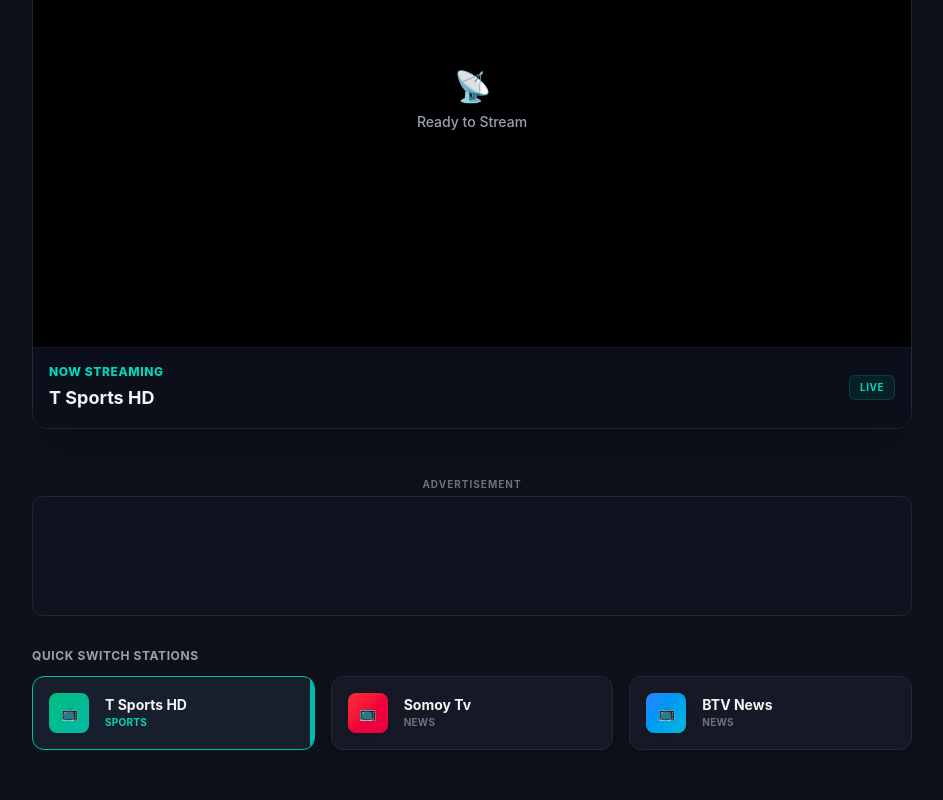
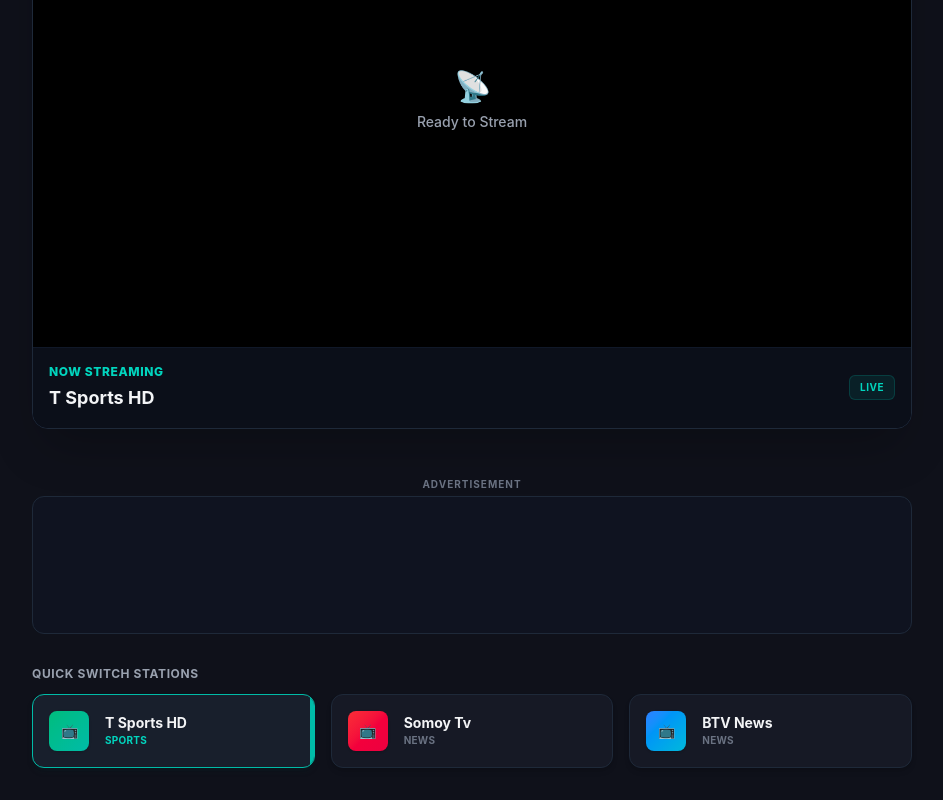
Before and after one commit to NurHossain-nur/live-free-tv-client, a React (Vite) app: page / in a window 1280 px wide. Shown: the part 335-1135 px from the top of the page, without its empty margins (168-1111 px from the left). Built offline with nearby package versions, Linux system fonts and the light colour scheme; no server answers.

Commit message:
feat: refactor NativeAd component to use iframe for ad rendering and remove script injection logic

```diff
--- a/src/components/add/NativeAd.jsx
+++ b/src/components/add/NativeAd.jsx
@@ -1,44 +1,35 @@
-import React, { useEffect, useRef } from 'react';
+import React from 'react';
 
 export const NativeAd = () => {
-  const adContainerRef = useRef(null);
-
-  useEffect(() => {
-    const containerId = "container-9127909b59c038a619317abdf6266f0b";
-    const scriptSrc = "https://pl29698433.effectivecpmnetwork.com/9127909b59c038a619317abdf6266f0b/invoke.js";
-
-    if (adContainerRef.current) {
-      // 1. Assign the strict Adsterra ID and wipe it clean
-      adContainerRef.current.id = containerId;
-      adContainerRef.current.innerHTML = '';
-
-      // 2. HUNT DOWN AND DELETE OLD SCRIPTS:
-      // This is the magic fix! It destroys the script from the previous tab
-      // so Adsterra is forced to show the ad again on the new tab.
-      const oldScripts = document.querySelectorAll(`script[src="${scriptSrc}"]`);
-      oldScripts.forEach(script => script.remove());
-
-      // 3. Inject a brand new script directly into the container
-      const script = document.createElement('script');
-      script.async = true;
-      script.dataset.cfasync = "false";
-      script.src = scriptSrc;
-
-      adContainerRef.current.appendChild(script);
-    }
-
-    // 4. CLEANUP: When you click away to another page, destroy the ad contents
-    return () => {
-      if (adContainerRef.current) {
-        adContainerRef.current.innerHTML = '';
-      }
-    };
-  }, []);
+  // We write the pure HTML for the ad inside a string
+  const iframeContent = `
+    <!DOCTYPE html>
+    <html>
+      <head>
+        <style>
+          body, html {
+            margin: 0; padding: 0; width: 100%; height: 100%;
+            display: flex; justify-content: center; align-items: center;
+            overflow: hidden; background-color: transparent;
+          }
+        </style>
+      </head>
+      <body>
+        <div id="container-9127909b59c038a619317abdf6266f0b"></div>
+        <script async="async" data-cfasync="false" src="https://pl29698433.effectivecpmnetwork.com/9127909b59c038a619317abdf6266f0b/invoke.js"></script>
+      </body>
+    </html>
+  `;
 
   return (
     <div className="w-full p-2 bg-gray-900/40 rounded-xl border border-gray-800 flex justify-center items-center min-h-[120px] overflow-hidden">
-      {/* The Adsterra Banner will inject perfectly right here */}
-      <div ref={adContainerRef} className="w-full flex justify-center"></div>
+      {/* The srcDoc property forces the browser to treat this string as a brand new, isolated website every single time React renders it! */}
+      <iframe
+        srcDoc={iframeContent}
+        title="Advertisement"
+        className="w-full h-[120px] border-none bg-transparent"
+        scrolling="no"
+      />
     </div>
   );
 };
```
